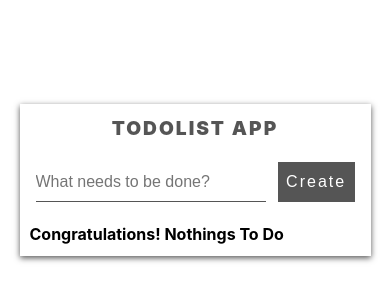
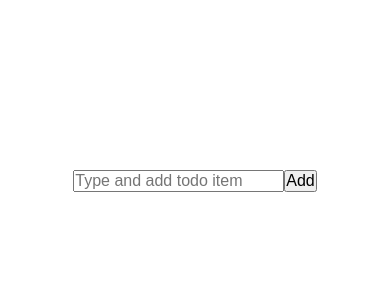
Before and after one commit to nuridinmohammad/create-react-app, a React (Vite) app: page / in a window 390 px wide. Shown: the part 242-542 px from the top of the page. Built offline with nearby package versions, Linux system fonts and the light colour scheme.

Commit message:
delete folder todos-hooks

```diff
--- a/src/App.jsx
+++ b/src/App.jsx
@@ -1,10 +1,13 @@
-import TodoLists from "./todos-hooks/TodoLists";
+import { AddTodo, Provider, TodoList } from "./todos/TodoList";
 
 function App() {
   return (
-    <div>
-      <TodoLists />
-    </div>
+    <>
+      <Provider>
+        <AddTodo />
+        <TodoList />
+      </Provider>
+    </>
   );
 }
 
--- a/src/todos-hooks/DataProvider.jsx
+++ /dev/null
@@ -1,24 +0,0 @@
-import React, { useState, useEffect, createContext } from "react";
-
-export const DataContext = createContext();
-
-const DataProvider = (props) => {
-  const [todos, setTodos] = useState([]);
-
-  useEffect(() => {
-    const todoStore = JSON.parse(localStorage.getItem("todoStore"));
-    if (todoStore) setTodos(todoStore);
-  }, []);
-
-  useEffect(() => {
-    localStorage.setItem("todoStore", JSON.stringify(todos));
-  }, [todos]);
-
-  return (
-    <DataContext.Provider value={[todos, setTodos]}>
-      {props.children}
-    </DataContext.Provider>
-  );
-};
-
-export default DataProvider;
--- a/src/todos-hooks/TodoLists.jsx
+++ /dev/null
@@ -1,20 +0,0 @@
-import "./todolist.css";
-import FormInput from "./components/FormInput";
-import List from "./components/List";
-import Footer from "./components/Footer";
-import DataProvider from "./DataProvider";
-
-const TodoLists = () => {
-  return (
-    <div className="container">
-      <h1>Todolist App</h1>
-      <DataProvider>
-        <FormInput />
-        <List />
-        <Footer />
-      </DataProvider>
-    </div>
-  );
-};
-
-export default TodoLists;
--- a/src/todos-hooks/components/Footer.jsx
+++ /dev/null
@@ -1,50 +0,0 @@
-import React, { useContext, useState } from "react";
-import { DataContext } from "../DataProvider";
-
-export default function Footer() {
-  const [checkAll, setCheckAll] = useState(false);
-  const [todos, setTodos] = useContext(DataContext);
-
-  const handleCheckAll = () => {
-    const newTodos = [...todos];
-    newTodos.forEach((todo) => {
-      todo.complete = !checkAll;
-    });
-    setTodos(newTodos);
-    setCheckAll(!checkAll);
-  };
-
-  const newTodosComplete = () => {
-    return todos.filter((todo) => todo.complete === false);
-  };
-
-  const deleteTodo = () => {
-    setTodos(newTodosComplete());
-    setCheckAll(false);
-  };
-
-  return (
-    <>
-      {todos.length === 0 ? (
-        <h2>Congratulations! Nothings To Do</h2>
-      ) : (
-        <div className="row">
-          <label htmlFor="all">
-            <input
-              type="checkbox"
-              name="all"
-              id="all"
-              onChange={handleCheckAll}
-              checked={checkAll}
-            />
-            ALL
-          </label>
-          <p>You have {newTodosComplete().length} to do</p>
-          <button id="delete" onClick={deleteTodo}>
-            Delete
-          </button>
-        </div>
-      )}
-    </>
-  );
-}
--- a/src/todos-hooks/components/FormInput.jsx
+++ /dev/null
@@ -1,36 +0,0 @@
-import React, { useState, useContext, useRef, useEffect } from "react";
-import { DataContext } from "../DataProvider";
-
-export default function FormInput() {
-  const [todos, setTodos] = useContext(DataContext);
-  const [todoName, setTodoName] = useState("");
-  const todoInput = useRef();
-
-  const addTodo = (e) => {
-    e.preventDefault();
-    setTodos([...todos, { name: todoName, complete: false }]);
-    setTodoName("");
-    todoInput.current.focus();
-  };
-
-  useEffect(() => {
-    todoInput.current.focus();
-  }, []);
-
-  return (
-    <form autoComplete="off" onSubmit={addTodo}>
-      <input
-        type="text"
-        name="todos"
-        id="todos"
-        ref={todoInput}
-        required
-        placeholder="What needs to be done?"
-        value={todoName}
-        onChange={(e) => setTodoName(e.target.value.toLowerCase())}
-      />
-
-      <button type="submit">Create</button>
-    </form>
-  );
-}
--- a/src/todos-hooks/components/List.jsx
+++ /dev/null
@@ -1,41 +0,0 @@
-import React, { useContext } from "react";
-import ListItem from "./ListItem";
-import { DataContext } from "../DataProvider";
-
-export default function List() {
-  const [todos, setTodos] = useContext(DataContext);
-
-  const switchComplete = (id) => {
-    const newTodos = [...todos];
-    newTodos.forEach((todo, index) => {
-      if (index === id) {
-        todo.complete = !todo.complete;
-      }
-    });
-    setTodos(newTodos);
-  };
-
-  const handleEditTodos = (editvalue, id) => {
-    const newTodos = [...todos];
-    newTodos.forEach((todo, index) => {
-      if (index === id) {
-        todo.name = editvalue;
-      }
-    });
-    setTodos(newTodos);
-  };
-
-  return (
-    <ul>
-      {todos.map((todo, index) => (
-        <ListItem
-          todo={todo}
-          key={index}
-          id={index}
-          checkComplete={switchComplete}
-          handleEditTodos={handleEditTodos}
-        />
-      ))}
-    </ul>
-  );
-}
--- a/src/todos-hooks/components/ListItem.jsx
+++ /dev/null
@@ -1,52 +0,0 @@
-import React, { useState } from "react";
-
-export default function ListItem({ todo, id, checkComplete, handleEditTodos }) {
-  const [onEdit, setOnEdit] = useState(false);
-  const [editValue, setEditValue] = useState(todo.name);
-
-  const handleOnEdit = () => {
-    setOnEdit(true);
-  };
-
-  const handleSave = (id) => {
-    setOnEdit(false);
-    if (editValue) {
-      handleEditTodos(editValue, id);
-    } else {
-      setEditValue(todo.name);
-    }
-  };
-
-  if (onEdit) {
-    return (
-      <li>
-        <input
-          type="text"
-          id="editValue"
-          value={editValue}
-          name="editValue"
-          onChange={(e) => setEditValue(e.target.value.toLowerCase())}
-        />
-
-        <button onClick={() => handleSave(id)}>Save</button>
-      </li>
-    );
-  } else {
-    return (
-      <li>
-        <label htmlFor={id} className={todo.complete ? "active" : ""}>
-          <input
-            type="checkbox"
-            id={id}
-            checked={todo.complete}
-            onChange={() => checkComplete(id)}
-          />
-          {todo.name}
-        </label>
-        <button disabled={todo.complete} onClick={handleOnEdit}>
-          Edit
-        </button>
-      </li>
-    );
-  }
-}
--- a/src/todos-hooks/todolist.css
+++ /dev/null
@@ -1,101 +0,0 @@
-.container {
-  width: 50vw;
-  box-shadow: 0 2px 6px #555;
-  padding: 2.6rem;
-}
-
-h1 {
-  text-align: center;
-  text-transform: uppercase;
-  letter-spacing: 2px;
-  font-weight: 900;
-  font-size: 2rem;
-  color: #555;
-}
-
-form {
-  width: 100%;
-  height: 40px;
-  margin: 20px 0;
-  display: flex;
-}
-
-form input,
-form button {
-  flex: 3;
-  border: none;
-  outline: none;
-  border-bottom: 1px solid #555;
-  margin: 0 6px;
-}
-
-form button {
-  flex: 1;
-  background-color: #555;
-  color: #fff;
-  letter-spacing: 2px;
-  cursor: pointer;
-}
-
-ul li {
-  display: flex;
-  list-style: none;
-  margin: 10px 0;
-  padding: 10px;
-  border: 1px solid #ccc;
-  justify-content: space-between;
-  align-items: center;
-  text-transform: capitalize;
-}
-
-ul li .active {
-  opacity: 0.5;
-  text-decoration: line-through;
-}
-
-.row {
-  display: flex;
-  justify-content: space-between;
-  align-items: center;
-}
-
-ul li input,
-.row input {
-  margin-right: 5px;
-  transform: translateY(1px);
-}
-
-ul li button,
-.row button {
-  border: none;
-  background-color: orange;
-  padding: 6px 12px;
-  outline: none;
-  cursor: pointer;
-}
-
-ul li button:disabled {
-  opacity: 0.5;
-  cursor: not-allowed;
-}
-
-.row #delete {
-  background-color: brown;
-  color: #fff;
-}
-
-label {
-  cursor: pointer;
-}
-
-@media only screen and (max-width: 440px) {
-  .container {
-    padding: 10px;
-    width: 90vw;
-    font-size: medium;
-  }
-
-  h1 {
-    font-size: larger;
-  }
-}
--- a/src/todos/TodoList.jsx
+++ b/src/todos/TodoList.jsx
@@ -8,7 +8,6 @@ const actions = {
   ADD_TODO_ITEM: "ADD_TODO_ITEM",
   REMOVE_TODO_ITEM: "REMOVE_TODO_ITEM",
   TOGGLE_COMPLETED: "TOGGLE_COMPLETED",
-  UPDATE_TODO_ID: "UPDATE_TODO_ID",
 };
 
 const reducer = (state, action) => {
@@ -38,14 +37,6 @@ const reducer = (state, action) => {
       );
       return { todoList: updatedTodoList };
     }
-    case actions.UPDATE_TODO_ID: {
-      const updatedTodoList = state.todoList.map((todoItem) =>
-        todoItem.id === action.todoItemId
-          ? { ...todoItem, completed: !todoItem.completed }
-          : todoItem
-      );
-      return { todoList: updatedTodoList };
-    }
 
     default:
       return state;
@@ -67,9 +58,6 @@ export const Provider = ({ children }) => {
     },
     markAsCompleted: (todoItemId) => {
       dispatch({ type: actions.TOGGLE_COMPLETED, todoItemId });
-    },
-    updateTodoItem: (todoItemId) => {
-      dispatch({ type: actions.UPDATE_TODO_ID, todoItemId });
     },
   };
 
@@ -103,8 +91,8 @@ export const AddTodo = () => {
   );
 };
 
-const TodoList = () => {
-  const { todoList, removeTodoItem, markAsCompleted, updateTodoItem } =
+export const TodoList = () => {
+  const { todoList, removeTodoItem, markAsCompleted } =
     React.useContext(TodoListContext);
   return (
     <ul>
@@ -123,16 +111,8 @@ const TodoList = () => {
             onClick={() => removeTodoItem(todoItem.id)}>
             X
           </button>
-
-          <button
-            className="delete"
-            onClick={() => updateTodoItem(todoItem.id)}>
-            update
-          </button>
         </li>
       ))}
     </ul>
   );
 };
-
-export default TodoList;
```
Also changed, not shown: src/todos-hooks/components/Button.jsx (deleted, +0 -9 lines), src/todos/Todos.jsx (deleted, +0 -52 lines).
